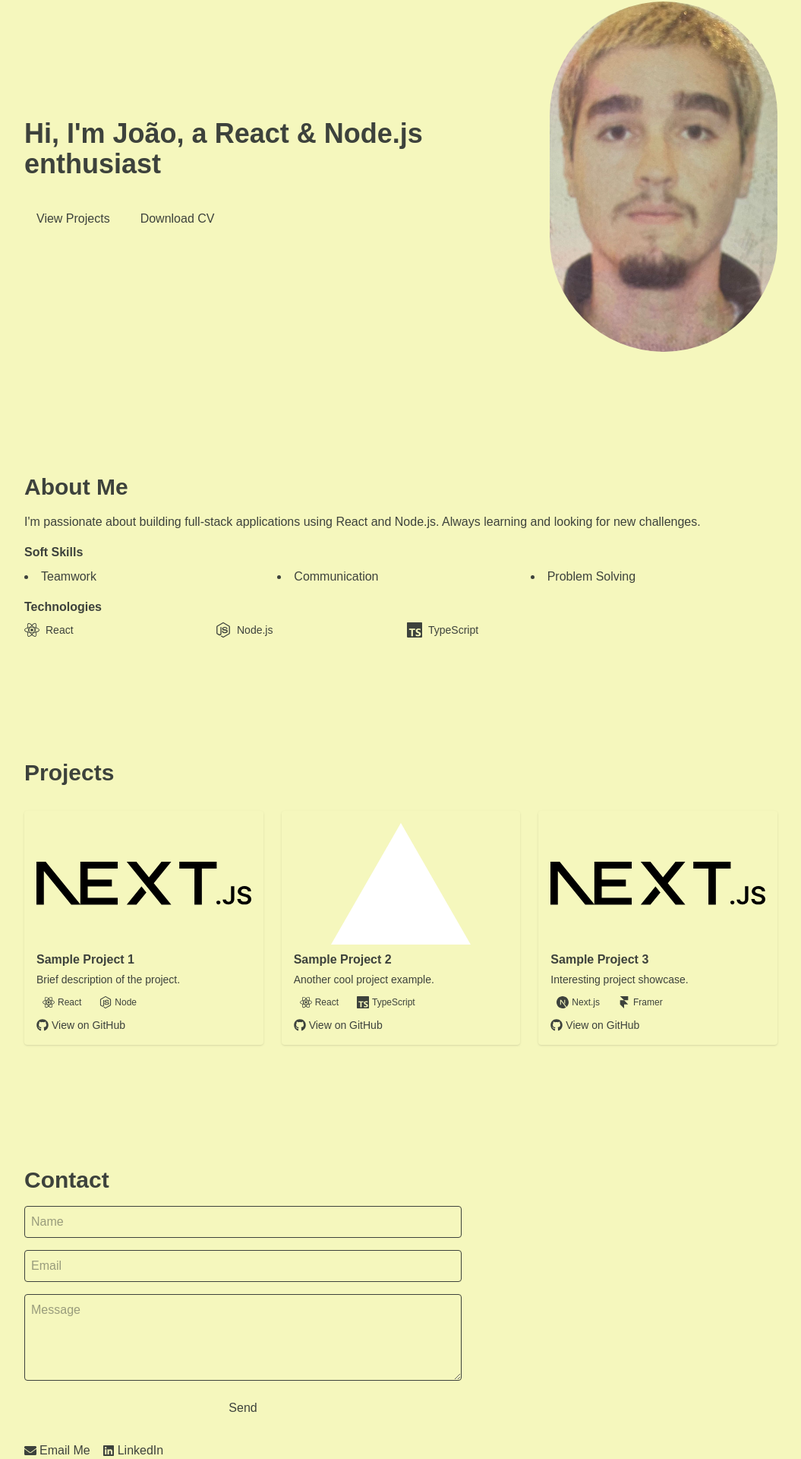
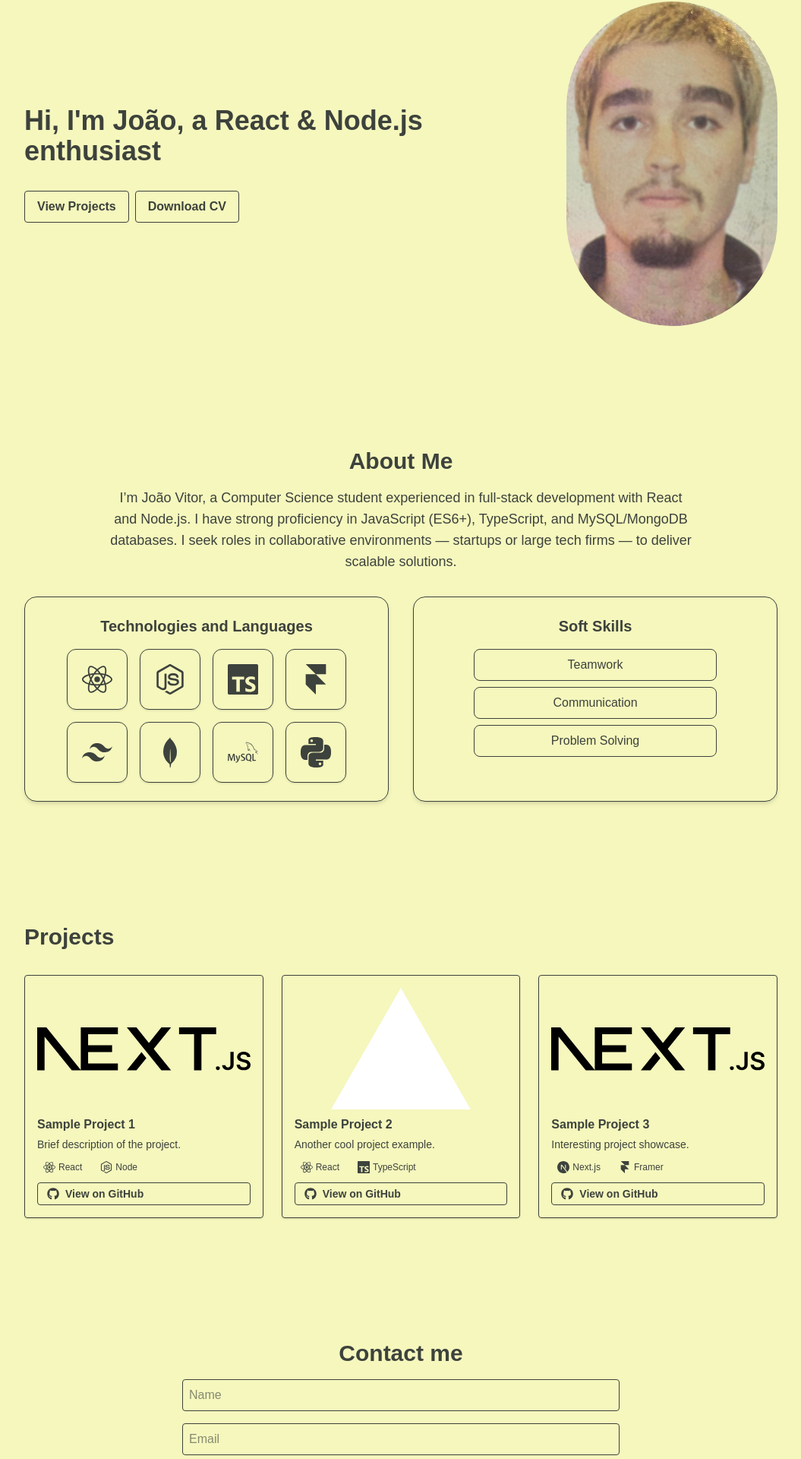
Before and after one commit to manfrimjoao/portfolio, a Next.js app in the folder my-app/: page / in a window 1280 px wide. Shown: the part 142-2062 px from the top of the page at 76% size, without its empty margins (112-1167 px from the left). Built offline with nearby package versions, Linux system fonts and the light colour scheme.

Commit message:
new design and mailjs added

```diff
--- a/my-app/package.json
+++ b/my-app/package.json
@@ -10,6 +10,7 @@
     "lint": "next lint"
   },
   "dependencies": {
+    "emailjs-com": "^3.2.0",
     "framer-motion": "^12.23.0",
     "jspdf": "^3.0.1",
     "next": "15.3.4",
--- a/my-app/src/app/globals.css
+++ b/my-app/src/app/globals.css
@@ -42,8 +42,16 @@ body {
   color: var(--foreground);
   font-family: Arial, Helvetica, sans-serif;
   transition: background var(--transition), color var(--transition);
+  overflow-x: hidden;
 }
 
 * {
   transition: background-color var(--transition), color var(--transition), border-color var(--transition);
 }
+
+input::placeholder,
+textarea::placeholder {
+  color: var(--foreground);
+  opacity: 0.6;
+  transition: color var(--transition);
+}
--- a/my-app/src/app/layout.tsx
+++ b/my-app/src/app/layout.tsx
@@ -1,6 +1,6 @@
+import Layout from "@/components/Layout";
 import type { Metadata } from "next";
 import "./globals.css";
-import Layout from "@/components/Layout";
 
 
 export const metadata: Metadata = {
@@ -15,6 +15,9 @@ export default function RootLayout({
 }>) {
   return (
     <html lang="en">
+      <head>
+        <meta name="viewport" content="width=device-width, initial-scale=1" />
+      </head>
       <body className="antialiased bg-background text-foreground">
         <Layout>{children}</Layout>
       </body>
--- a/my-app/src/app/page.tsx
+++ b/my-app/src/app/page.tsx
@@ -1,26 +1,33 @@
 'use client';
+import emailjs from 'emailjs-com';
 import { motion } from 'framer-motion';
 import Image from 'next/image';
+import { useState } from 'react';
 import type { IconType } from 'react-icons';
 import {
-  FaEnvelope,
-  FaGithub,
-  FaLinkedin,
+  FaGithub
 } from 'react-icons/fa';
 import {
   SiFramer,
+  SiMongodb,
+  SiMysql,
   SiNextdotjs,
   SiNodedotjs,
+  SiPython,
   SiReact,
+  SiTailwindcss,
   SiTypescript,
 } from 'react-icons/si';
+import DownloadCVButton from '../components/DownloadCVButton';
+import { useTypewriter } from '../components/useTypewriter';
 import { useLang } from '../context/LangContext';
 import { text } from '../lib/text';
-import DownloadCVButton from '../components/DownloadCVButton';
 
 export default function HomePage() {
   const { lang } = useLang();
   const t = text[lang];
+
+  const { text: heroTyped, cursorVisible } = useTypewriter({ text: t.hero });
 
   const scrollToProjects = () => {
     document.getElementById('projects')?.scrollIntoView({ behavior: 'smooth' });
@@ -63,7 +70,43 @@ export default function HomePage() {
     { name: 'React', icon: SiReact },
     { name: 'Node.js', icon: SiNodedotjs },
     { name: 'TypeScript', icon: SiTypescript },
+    { name: 'Framer', icon: SiFramer },
+    { name: 'Tailwind', icon: SiTailwindcss },
+    { name: 'MongoDB', icon: SiMongodb },
+    { name: 'MySQL', icon: SiMysql },
+    { name: 'Python', icon: SiPython },
   ];
+
+  const [sending, setSending] = useState(false);
+  const [sent, setSent] = useState(false);
+  const [error, setError] = useState('');
+
+  const handleSendEmail = async (e: React.FormEvent<HTMLFormElement>) => {
+    e.preventDefault();
+    setSending(true);
+    setSent(false);
+    setError('');
+    const form = e.currentTarget;
+    const formData = {
+      from_name: (form.elements.namedItem('name') as HTMLInputElement)?.value,
+      from_email: (form.elements.namedItem('email') as HTMLInputElement)?.value,
+      message: (form.elements.namedItem('message') as HTMLTextAreaElement)?.value,
+    };
+    try {
+      await emailjs.send(
+        'portfolio_email',
+        'template_kzot2be',
+        formData,
+        'iiN0EGdIOoJsaNlwr'
+      );
+      setSent(true);
+      form.reset();
+    } catch (err) {
+      setError('Erro ao enviar. Tente novamente.');
+    } finally {
+      setSending(false);
+    }
+  };
 
   return (
     <div>
@@ -77,19 +120,42 @@ export default function HomePage() {
           transition={{ duration: 0.8 }}
           className="text-center md:text-left"
         >
-          <h1 className="text-4xl font-bold mb-4">{t.hero}</h1>
+          <h1 className="text-4xl font-bold mb-4 relative">
+            <span className="opacity-0 pointer-events-none absolute inset-0 select-none whitespace-nowrap">
+              {text.pt.hero.length > text.en.hero.length ? text.pt.hero : text.en.hero}
+            </span>
+            {heroTyped}
+            <span
+              className="inline-block w-[1ch] align-baseline animate-none"
+              style={{
+                opacity: cursorVisible ? 1 : 0,
+                transition: 'opacity 0.1s',
+                fontWeight: 'bold',
+                color: 'inherit',
+                fontSize: '1em',
+                userSelect: 'none',
+              }}
+            >
+              |
+            </span>
+          </h1>
           <div className="flex gap-2 justify-center md:justify-start">
             <button
               onClick={scrollToProjects}
-              className="bg-primary text-primary-foreground px-4 py-2 rounded mt-4"
+              className="bg-primary text-primary-foreground px-4 py-2 rounded mt-4 font-semibold border border-border transition-all duration-300 hover:bg-primary-foreground hover:text-primary"
             >
               {t.viewProjects}
             </button>
-            <div className="mt-4">
-              <DownloadCVButton />
+            <div className="mt-4 font-semibold">
+              <DownloadCVButton className="border border-border transition-all duration-300 hover:bg-primary-foreground hover:text-primary" />
             </div>
           </div>
         </motion.div>
+        <motion.div
+          initial={{ opacity: 0, y: 30 }}
+          animate={{ opacity: 1, y: 0 }}
+          transition={{ delay: 1, duration: 0.8 }}
+        >
           <Image
             src="/profile.jpg"
             alt="João Manfrim"
@@ -97,6 +163,7 @@ export default function HomePage() {
             height={300}
             className="rounded-full"
           />
+        </motion.div>
       </section>
 
       {/* About Section */}
@@ -104,25 +171,35 @@ export default function HomePage() {
         id="about"
         initial={{ opacity: 0, y: 50 }}
         whileInView={{ opacity: 1, y: 0 }}
-        viewport={{ once: true }}
+        viewport={{ once: true, amount: 0.8 }}
         className="max-w-5xl mx-auto py-20 px-4"
       >
-        <h2 className="text-3xl font-bold mb-4">{t.aboutMe}</h2>
-        <p className="mb-4">{t.aboutParagraph}</p>
-        <h3 className="font-semibold mb-2">{t.softSkills}</h3>
-        <ul className="list-disc list-inside grid grid-cols-2 md:grid-cols-3 gap-2 mb-4">
-          <li>{t.teamwork}</li>
-          <li>{t.communication}</li>
-          <li>{t.problemSolving}</li>
-        </ul>
-        <h3 className="font-semibold mb-2">{t.technologies}</h3>
-        <div className="grid grid-cols-3 sm:grid-cols-4 gap-4">
+        <h2 className="text-3xl font-bold mb-4 text-center">{t.aboutMe}</h2>
+        <p className="mb-8 text-lg text-foreground/80 max-w-3xl mx-auto text-center">{t.aboutParagraph}</p>
+        <div className="flex flex-col md:flex-row gap-8 justify-center items-stretch">
+          {/* Card Tecnologias */}
+          <div className="flex-1 bg-surface border border-border rounded-2xl shadow-md p-6 flex flex-col items-center">
+            <h3 className="font-semibold mb-4 text-xl text-primary">{t.technologies}</h3>
+            <div className="flex flex-wrap justify-center gap-4">
               {aboutTechs.map((t) => (
-            <div key={t.name} className="flex items-center gap-2">
-              <t.icon className="w-5 h-5 text-primary" />
-              <span className="text-sm">{t.name}</span>
+                <div
+                  key={t.name}
+                  className="flex items-center justify-center bg-background border border-border rounded-xl shadow-sm h-20 w-20 transition-colors"
+                >
+                  <t.icon className="w-10 h-10 text-primary" />
                 </div>
               ))}
+            </div>
+          </div>
+          {/* Card Soft Skills */}
+          <div className="flex-1 bg-surface border border-border rounded-2xl shadow-md p-6 flex flex-col items-center">
+            <h3 className="font-semibold mb-4 text-xl text-primary">{t.softSkills}</h3>
+            <ul className="grid grid-cols-1 gap-2 w-full max-w-xs mx-auto">
+              <li className="bg-background border border-border rounded-lg px-4 py-2 text-center text-foreground/90 font-medium">{t.teamwork}</li>
+              <li className="bg-background border border-border rounded-lg px-4 py-2 text-center text-foreground/90 font-medium">{t.communication}</li>
+              <li className="bg-background border border-border rounded-lg px-4 py-2 text-center text-foreground/90 font-medium">{t.problemSolving}</li>
+            </ul>
+          </div>
         </div>
       </motion.section>
 
@@ -131,7 +208,7 @@ export default function HomePage() {
         id="projects"
         initial={{ opacity: 0, y: 50 }}
         whileInView={{ opacity: 1, y: 0 }}
-        viewport={{ once: true }}
+        viewport={{ once: true, amount: 0.8 }}
         className="max-w-5xl mx-auto py-20 px-4"
       >
         <h2 className="text-3xl font-bold mb-8">{t.projectsTitle}</h2>
@@ -143,7 +220,7 @@ export default function HomePage() {
               initial={{ opacity: 0, y: 50 }}
               whileInView={{ opacity: 1, y: 0 }}
               viewport={{ once: true }}
-              className="bg-surface p-4 rounded shadow flex flex-col"
+              className="bg-surface p-4 rounded shadow flex flex-col border border-border"
             >
               <Image
                 src={p.img}
@@ -169,7 +246,7 @@ export default function HomePage() {
               </div>
               <a
                 href={p.link}
-                className="text-primary text-sm hover:underline flex items-center gap-1"
+                className="flex items-center gap-2 border border-border rounded px-3 py-1 text-primary text-sm font-semibold transition-all hover:bg-primary-foreground hover:text-primary"
                 target="_blank"
                 rel="noopener noreferrer"
               >
@@ -185,49 +262,46 @@ export default function HomePage() {
         id="contact"
         initial={{ opacity: 0, y: 50 }}
         whileInView={{ opacity: 1, y: 0 }}
-        viewport={{ once: true }}
+        viewport={{ once: true, amount: 0.8 }}
         className="max-w-5xl mx-auto py-20 px-4"
       >
-        <h2 className="text-3xl font-bold mb-4">{t.contactTitle}</h2>
-        <form className="grid gap-4 max-w-xl">
+        <h2 className="text-3xl font-bold mb-4 text-center">{t.contactTitle}</h2>
+        <form className="grid gap-4 max-w-xl mx-auto text-center" onSubmit={handleSendEmail}>
           <input
-            className="border border-border bg-surface p-2 rounded text-foreground"
+            name="name"
+            className="border border-border bg-surface p-2 rounded text-foreground placeholder:text-foreground/60"
             type="text"
             placeholder={t.name}
             aria-label={t.name}
+            required
           />
           <input
-            className="border border-border bg-surface p-2 rounded text-foreground"
+            name="email"
+            className="border border-border bg-surface p-2 rounded text-foreground placeholder:text-foreground/60"
             type="email"
             placeholder={t.email}
             aria-label={t.email}
+            required
           />
           <textarea
-            className="border border-border bg-surface p-2 rounded text-foreground"
+            name="message"
+            className="border border-border bg-surface p-2 rounded text-foreground placeholder:text-foreground/60"
             rows={4}
             placeholder={t.message}
             aria-label={t.message}
+            required
           ></textarea>
           <button
             type="submit"
-            className="bg-primary text-primary-foreground px-4 py-2 rounded"
+            className="bg-primary text-primary-foreground px-4 py-2 rounded border border-border transition-all duration-300 hover:bg-primary-foreground hover:text-primary font-semibold disabled:opacity-60"
+            disabled={sending}
           >
-            {t.send}
+            {sending ? 'Enviando...' : t.send}
           </button>
+          {sent && <p className="text-green-600 text-sm mt-2">Mensagem enviada com sucesso!</p>}
+          {error && <p className="text-red-600 text-sm mt-2">{error}</p>}
         </form>
         <div className="mt-6 flex gap-4">
-          <a
-            href="mailto:jvmanfrim88@gmail.com"
-            className="text-primary hover:underline flex items-center gap-1"
-          >
-            <FaEnvelope className="w-4 h-4" /> {t.emailMe}
-          </a>
-          <a
-            href="https://linkedin.com/in/manfrimjoao"
-            className="text-primary hover:underline flex items-center gap-1"
-          >
-            <FaLinkedin className="w-4 h-4" /> LinkedIn
-          </a>
         </div>
       </motion.section>
     </div>
--- a/my-app/src/components/DownloadCVButton.tsx
+++ b/my-app/src/components/DownloadCVButton.tsx
@@ -1,14 +1,14 @@
 'use client';
+import { useLang } from '../context/LangContext';
 import { downloadResume } from '../lib/resume';
-import { useLang } from '../context/LangContext';
 import { text } from '../lib/text';
 
-export default function DownloadCVButton() {
+export default function DownloadCVButton({ className = '' }: { className?: string }) {
   const { lang } = useLang();
   return (
     <button
       onClick={downloadResume}
-      className="bg-primary text-primary-foreground px-4 py-2 rounded"
+      className={`bg-primary text-primary-foreground px-4 py-2 rounded ${className}`}
     >
       {text[lang].downloadCV}
     </button>
--- a/my-app/src/components/Footer.tsx
+++ b/my-app/src/components/Footer.tsx
@@ -1,12 +1,11 @@
 'use client';
 import { motion } from 'framer-motion';
-import { FaGithub, FaLinkedin, FaEnvelope } from 'react-icons/fa';
+import { FaGithub, FaInstagram } from 'react-icons/fa';
 
 export default function Footer() {
   const socials = [
     { href: 'https://github.com/manfrimjoao', label: 'GitHub', icon: FaGithub },
-    { href: 'https://linkedin.com/in/manfrimjoao', label: 'LinkedIn', icon: FaLinkedin },
-    { href: 'mailto:jvmanfrim88@gmail.com', label: 'Email', icon: FaEnvelope },
+    { href: '', label: 'Instagram', icon: FaInstagram },
   ];
   return (
     <footer className="bg-footer border-t border-border py-6 mt-16">
@@ -24,7 +23,7 @@ export default function Footer() {
             </motion.a>
           ))}
         </div>
-        <p className="text-xs text-foreground">&copy; {new Date().getFullYear()} João Manfrim</p>
+        <p className="text-xs text-foreground">&copy; {new Date().getFullYear()} João Vitor Fernandes Manfrim</p>
       </div>
     </footer>
   );
--- a/my-app/src/components/Header.tsx
+++ b/my-app/src/components/Header.tsx
@@ -2,13 +2,14 @@
 import { AnimatePresence, motion } from 'framer-motion';
 import Link from 'next/link';
 import { useEffect, useState } from 'react';
+import { FaMoon, FaSun } from 'react-icons/fa';
 import { useLang } from '../context/LangContext';
 import { text } from '../lib/text';
 
 export default function Header() {
   const [open, setOpen] = useState(false);
   const [dark, setDark] = useState(false);
-  const { lang, setLang } = useLang();
+  const { lang, setLang, isLangTransitioning, triggerLangTransition } = useLang();
 
   useEffect(() => {
     const stored = localStorage.getItem('theme');
@@ -46,20 +47,34 @@ export default function Header() {
         <div className="flex items-center gap-2">
           <button
             onClick={toggleDark}
-            aria-label="Toggle theme"
-            className="p-2 rounded hover:bg-surface"
+            aria-label="Alternar tema"
+            className={`w-12 h-6 flex items-center rounded-full px-1 transition-colors duration-300 focus:outline-none border border-border shadow-sm
+              ${dark ? 'bg-primary' : 'bg-header'}`}
           >
-            {dark ? '🌙' : '☀️'}
+            <span
+              className={`w-5 h-5 rounded-full shadow-md transform transition-transform duration-300 flex items-center justify-center border border-border
+                ${dark ? 'bg-header text-primary-foreground' : 'bg-primary text-primary-foreground'}
+                ${dark ? 'translate-x-6' : 'translate-x-0'}`}
+            >
+              {dark ? (
+                <FaMoon className="w-4 h-4 text-primary" />
+              ) : (
+                <FaSun className="w-4 h-4 text-yellow-400" />
+              )}
+            </span>
           </button>
           <button
-            onClick={() => setLang(lang === 'en' ? 'pt' : 'en')}
+            onClick={() => {
+              triggerLangTransition();
+              setTimeout(() => setLang(lang === 'en' ? 'pt' : 'en'), 200);
+            }}
             aria-label="Toggle language"
             className="p-2 rounded hover:bg-surface text-xs font-semibold"
           >
             {lang === 'en' ? 'PT' : 'EN'}
           </button>
           <button
-            className="md:hidden" onClick={() => setOpen(!open)} aria-label="Menu">
+            className="md:hidden bg-header rounded p-2 z-20 border border-border" onClick={() => setOpen(!open)} aria-label="Menu">
             <span className="block w-6 h-0.5 bg-foreground mb-1"></span>
             <span className="block w-6 h-0.5 bg-foreground mb-1"></span>
             <span className="block w-6 h-0.5 bg-foreground"></span>
--- a/my-app/src/components/Layout.tsx
+++ b/my-app/src/components/Layout.tsx
@@ -1,13 +1,36 @@
+'use client';
+import { AnimatePresence, motion } from 'framer-motion';
+import { LangProvider, useLang } from '../context/LangContext';
+import Footer from './Footer';
 import Header from './Header';
-import Footer from './Footer';
-import { LangProvider } from '../context/LangContext';
 
 export default function Layout({ children }: { children: React.ReactNode }) {
+  const { isLangTransitioning } = useLang();
   return (
     <LangProvider>
-      <div className="flex flex-col min-h-screen" id="home">
+      <div className="flex flex-col min-h-screen relative" id="home">
         <Header />
-        <main className="flex-1 pt-16">{children}</main>
+        <main className="flex-1 pt-16">
+          <AnimatePresence>
+            {isLangTransitioning && (
+              <motion.div
+                key="lang-transition"
+                initial={{ opacity: 0 }}
+                animate={{ opacity: 1 }}
+                exit={{ opacity: 0 }}
+                transition={{ duration: 0.5 }}
+                className="fixed inset-0 z-50"
+                style={{
+                  background: 'linear-gradient(90deg, var(--background), var(--foreground))',
+                  mixBlendMode: 'screen',
+                }}
+              />
+            )}
+          </AnimatePresence>
+          <div className={isLangTransitioning ? 'pointer-events-none select-none' : ''}>
+            {children}
+          </div>
+        </main>
         <Footer />
       </div>
     </LangProvider>
--- /dev/null
+++ b/my-app/src/components/useTypewriter.tsx
@@ -0,0 +1,41 @@
+import { useEffect, useState } from 'react';
+
+interface UseTypewriterProps {
+  text: string;
+  speed?: number; // ms por caractere
+  loop?: boolean;
+}
+
+export function useTypewriter({ text, speed = 80, loop = false }: UseTypewriterProps) {
+  const [displayed, setDisplayed] = useState('');
+  const [cursor, setCursor] = useState(true);
+  const [index, setIndex] = useState(0);
+
+  useEffect(() => {
+    setDisplayed('');
+    setIndex(0);
+  }, [text]);
+
+  useEffect(() => {
+    if (index < text.length) {
+      const timeout = setTimeout(() => {
+        setDisplayed((prev) => prev + text[index]);
+        setIndex(index + 1);
+      }, speed);
+      return () => clearTimeout(timeout);
+    } else if (loop) {
+      const timeout = setTimeout(() => {
+        setDisplayed('');
+        setIndex(0);
+      }, 1500);
+      return () => clearTimeout(timeout);
+    }
+  }, [index, text, speed, loop]);
+
+  useEffect(() => {
+    const blink = setInterval(() => setCursor((c) => !c), 500);
+    return () => clearInterval(blink);
+  }, []);
+
+  return { text: displayed, cursorVisible: cursor };
+}
--- a/my-app/src/context/LangContext.tsx
+++ b/my-app/src/context/LangContext.tsx
@@ -6,15 +6,20 @@ export type Lang = 'en' | 'pt';
 interface LangContextValue {
   lang: Lang;
   setLang: (l: Lang) => void;
+  isLangTransitioning: boolean;
+  triggerLangTransition: () => void;
 }
 
 const LangContext = createContext<LangContextValue>({
   lang: 'en',
   setLang: () => {},
+  isLangTransitioning: false,
+  triggerLangTransition: () => {},
 });
 
 export function LangProvider({ children }: { children: React.ReactNode }) {
   const [lang, setLangState] = useState<Lang>('en');
+  const [isLangTransitioning, setIsLangTransitioning] = useState(false);
 
   useEffect(() => {
     const stored = localStorage.getItem('lang');
@@ -28,8 +33,13 @@ export function LangProvider({ children }: { children: React.ReactNode }) {
     localStorage.setItem('lang', l);
   };
 
+  const triggerLangTransition = () => {
+    setIsLangTransitioning(true);
+    setTimeout(() => setIsLangTransitioning(false), 400);
+  };
+
   return (
-    <LangContext.Provider value={{ lang, setLang }}>
+    <LangContext.Provider value={{ lang, setLang, isLangTransitioning, triggerLangTransition }}>
       {children}
     </LangContext.Provider>
   );
--- a/my-app/src/lib/text.ts
+++ b/my-app/src/lib/text.ts
@@ -9,9 +9,9 @@ export const text = {
     downloadCV: 'Download CV',
     aboutMe: 'About Me',
     softSkills: 'Soft Skills',
-    technologies: 'Technologies',
+    technologies: 'Technologies and Languages',
     projectsTitle: 'Projects',
-    contactTitle: 'Contact',
+    contactTitle: 'Contact me',
     send: 'Send',
     name: 'Name',
     email: 'Email',
@@ -19,7 +19,7 @@ export const text = {
     emailMe: 'Email Me',
     viewOnGitHub: 'View on GitHub',
     aboutParagraph:
-      "I'm passionate about building full-stack applications using React and Node.js. Always learning and looking for new challenges.",
+      'I’m João Vitor, a Computer Science student experienced in full-stack development with React and Node.js. I have strong proficiency in JavaScript (ES6+), TypeScript, and MySQL/MongoDB databases. I seek roles in collaborative environments — startups or large tech firms — to deliver scalable solutions.',
     teamwork: 'Teamwork',
     communication: 'Communication',
     problemSolving: 'Problem Solving',
@@ -40,9 +40,9 @@ export const text = {
     downloadCV: 'Baixar Currículo',
     aboutMe: 'Sobre Mim',
     softSkills: 'Competências',
-    technologies: 'Tecnologias',
+    technologies: 'Tecnologias e Linguagens',
     projectsTitle: 'Projetos',
-    contactTitle: 'Contato',
+    contactTitle: 'Entre em contato comigo',
     send: 'Enviar',
     name: 'Nome',
     email: 'Email',
@@ -50,7 +50,7 @@ export const text = {
     emailMe: 'Enviar Email',
     viewOnGitHub: 'Ver no GitHub',
     aboutParagraph:
-      'Sou apaixonado por construir aplicações full-stack com React e Node.js. Sempre aprendendo e buscando novos desafios.',
+      'Sou João Vitor, estudante de Ciência da Computação com experiência em desenvolvimento full-stack usando React e Node.js e outras tecnologias. Tenho forte domínio de JavaScript (ES6+), TypeScript e bancos de dados MySQL e MongoDB. Busco oportunidades em ambientes colaborativos — startups ou grandes empresas — para entregar soluções escaláveis.',
     teamwork: 'Trabalho em Equipe',
     communication: 'Comunicação',
     problemSolving: 'Resolução de Problemas',
```
Also changed, not shown: 1 other file (tests, documents, lock files or other folders). Lines whose indentation alone changed are shown as unchanged.
